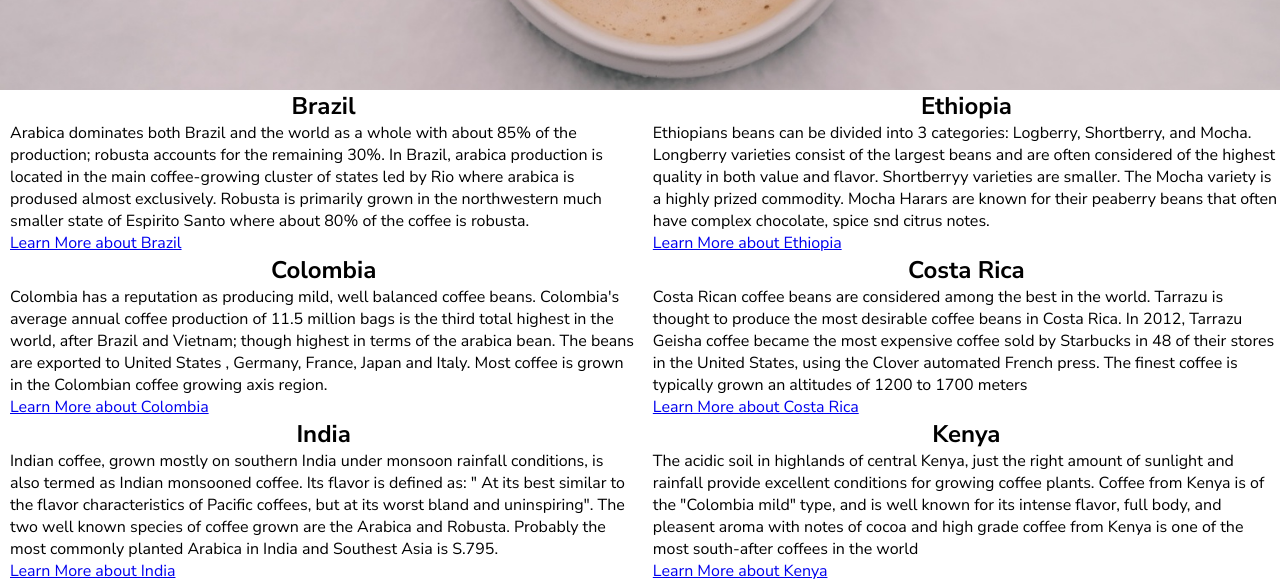
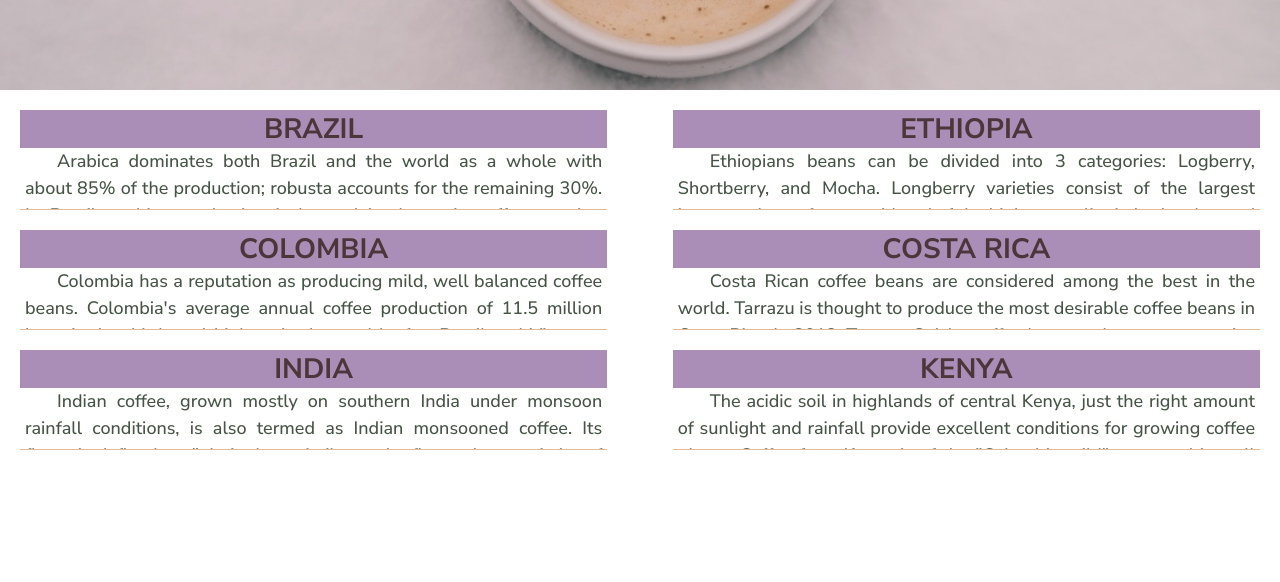
Before and after one commit to Svetulya19/CoffeeBestRegions, a plain HTML site: page src/index.html in a window 1280 px wide. Shown: the part 298-880 px from the top of the page. After the commit the page ends 800 px from the top, so only its background shows below. Drawn offline with Linux system fonts and the light colour scheme; a web font is replaced by a local one.

Commit message:
coffee position final variant

```diff
--- a/css/style.css
+++ b/css/style.css
@@ -3,6 +3,7 @@
 
 * {
     margin: 0;
+    box-sizing: border-box;
 }
 body {
     font-family: 'Nunito Sans', sans-serif;
@@ -29,22 +30,55 @@ main {
     position: relative;
 }
 
+.left >div, .right > div {
+    margin: 20px;
+    border-bottom: 1px solid #e4bb97;
+    padding-bottom: 60px;
+    height: 100px;
+    overflow-y: auto;
+}
+
+main div > h2 {
+    font-size: 28px;
+    font-weight: 700;
+    background-color: #aa8eb8;
+    text-align: center;
+    color: #2b1810bf;
+    text-transform: uppercase;
+}
+
+main div > p {
+    font-size: 18px;
+    font-weight: 500;
+    color: #454;
+    padding: 0 5px;
+    text-align: justify;
+    text-indent: 32px;
+    line-height: 1.5;
+    margin-bottom: 30px;
+}
+
+main div > a {
+
+    color: #214e34;
+    font-weight: 600;
+    text-transform: uppercase;
+    text-decoration: none;
+    letter-spacing: 2px;
+}
+
+.left, .right {
+    width: 49%;
+    position: absolute;
+    top: 0;
+}
+
 .left {
-    margin-left: 10px;
     left: 0;
-    position: absolute;
-    width: 49%;
 }
 
 .right {
-    margin-left: 10px;
     right: 0;
-    position: absolute;
-    width: 49%;
-}
-
-h2 {
-    text-align: center;
 }
 /*.main > table {*/
 /*    padding: 0;*/
```
Also changed, not shown: 1 other file.
